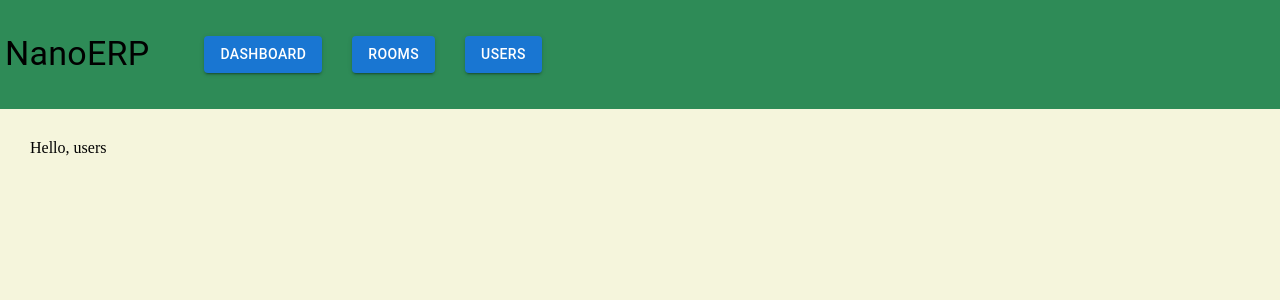
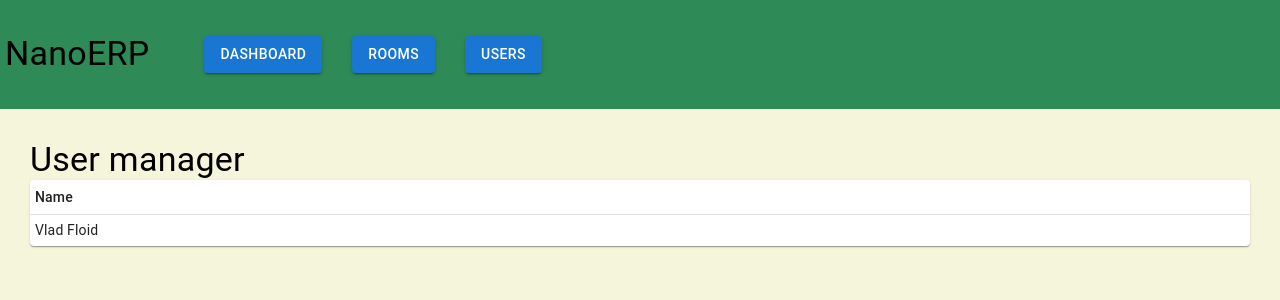
Before and after one commit to greyscrippt/pancakes-erp, a React (Vite) app: page /users in a window 1280 px wide. Shown: the top 300 px of the page. Built offline with nearby package versions, Linux system fonts and the light colour scheme.

Commit message:
Created basic User manager system

```diff
--- a/src/pages/Rooms/Rooms.tsx
+++ b/src/pages/Rooms/Rooms.tsx
@@ -1,6 +1,4 @@
 import Typography from "@mui/material/Typography";
-
-import { useState } from "react";
 
 import DataTable from "../../components/DataTable";
 
--- a/src/pages/Users/Users.tsx
+++ b/src/pages/Users/Users.tsx
@@ -1,6 +1,8 @@
 import UserType from "../../types/UserType";
 
 import "../../styles.css";
+import { Typography } from "@mui/material";
+import DataTable from "../../components/DataTable";
 
 function format_data_for_datatable(rooms: Array<UserType>) {
     return {
@@ -10,9 +12,14 @@ function format_data_for_datatable(rooms: Array<UserType>) {
 }
 
 export default function Users() {
+    const mock_user: UserType = { username: "Vlad Floid" };
+    const mock_users: Array<UserType> = [ mock_user ];
+
     return(
         <div className="page">
-      Hello, users
+            <Typography variant="h4">User manager</Typography>
+
+            <DataTable data={format_data_for_datatable(mock_users)} />
         </div>
     );
 }
```
